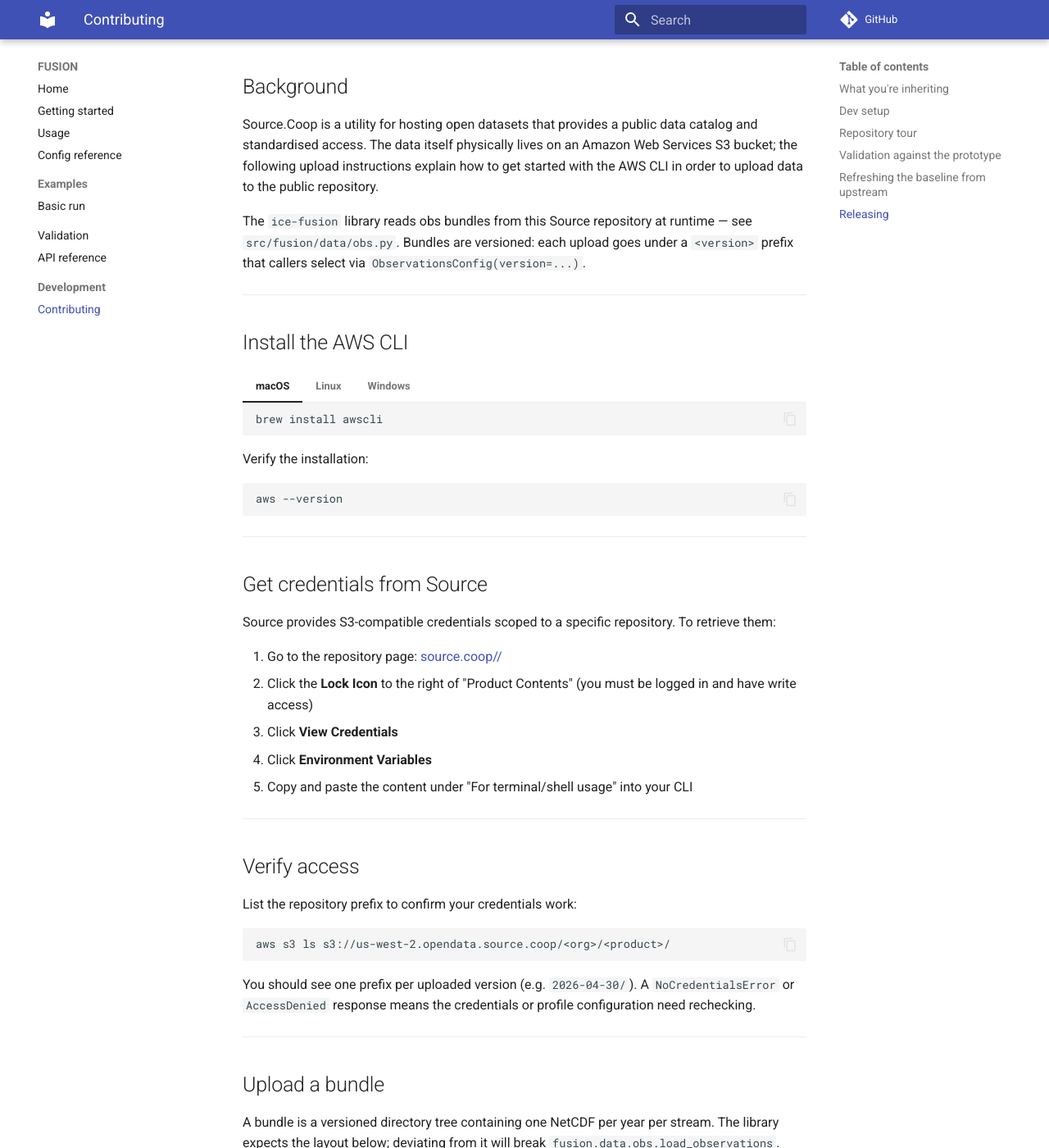
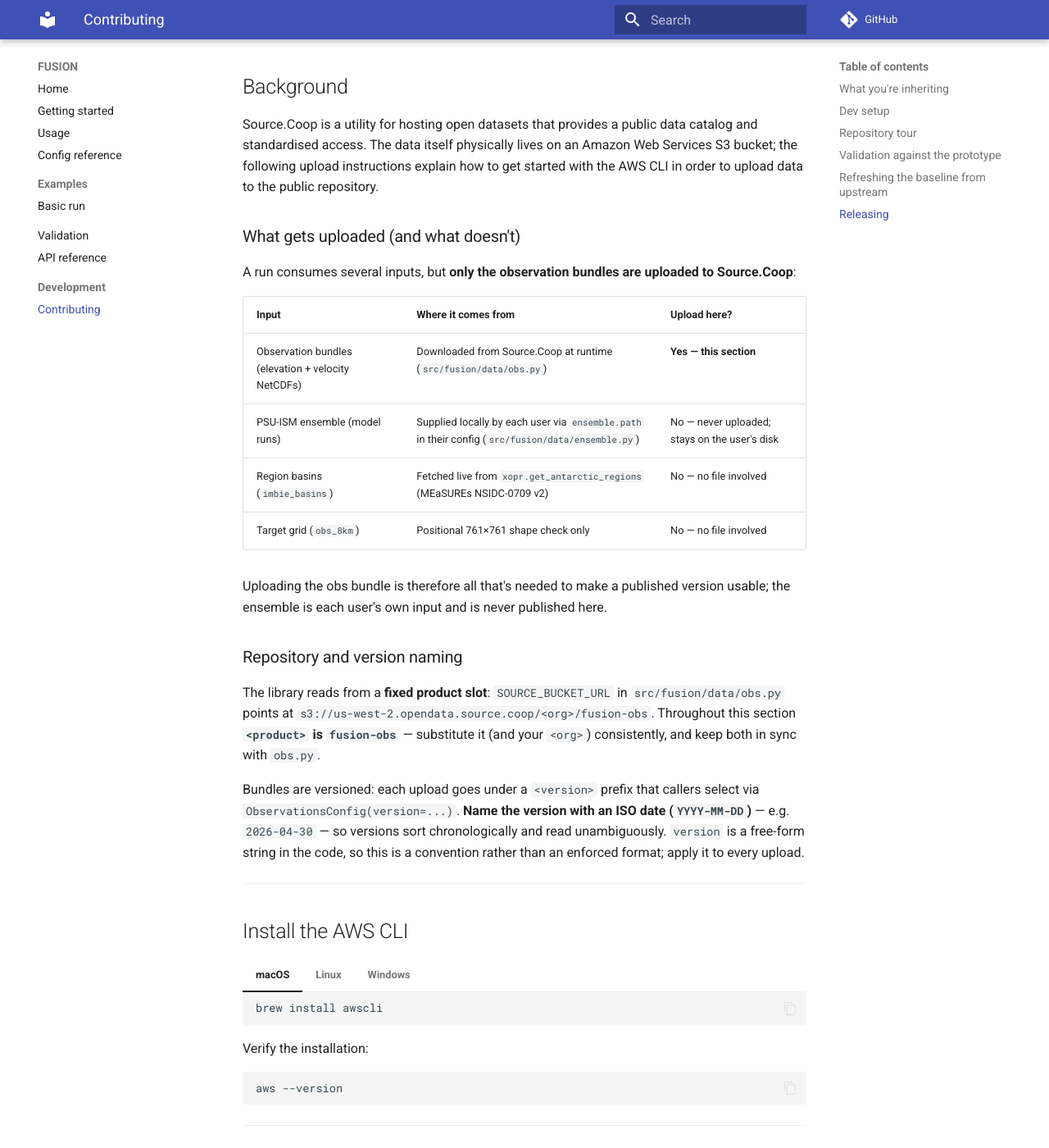
Before and after one commit to developmentseed/ice-fusion, an MkDocs documentation site: the page built from docs/contributing.md, in a window 1280 px wide and 1400 px high, scrolled down 3263 px. Shown: the whole window at 82% size. Built offline with MkDocs 1.6.1 and Material for MkDocs 9.7.7, drawn with Linux system fonts in a browser that asks for light colours; comment, search, counter and statistics services are not loaded; some of the changed text lies outside the part shown.

Commit message:
docs: clarify file locations, obs upload, and input layou

````diff
--- a/docs/contributing.md
+++ b/docs/contributing.md
@@ -105,7 +105,24 @@
 
 Source.Coop is a utility for hosting open datasets that provides a public data catalog and standardised access. The data itself physically lives on an Amazon Web Services S3 bucket; the following upload instructions explain how to get started with the AWS CLI in order to upload data to the public repository.
 
-The `ice-fusion` library reads obs bundles from this Source repository at runtime — see `src/fusion/data/obs.py`. Bundles are versioned: each upload goes under a `<version>` prefix that callers select via `ObservationsConfig(version=...)`.
+### What gets uploaded (and what doesn't)
+
+A run consumes several inputs, but **only the observation bundles are uploaded to Source.Coop**:
+
+| Input | Where it comes from | Upload here? |
+|-------|---------------------|--------------|
+| Observation bundles (elevation + velocity NetCDFs) | Downloaded from Source.Coop at runtime (`src/fusion/data/obs.py`) | **Yes — this section** |
+| PSU-ISM ensemble (model runs) | Supplied locally by each user via `ensemble.path` in their config (`src/fusion/data/ensemble.py`) | No — never uploaded; stays on the user's disk |
+| Region basins (`imbie_basins`) | Fetched live from `xopr.get_antarctic_regions` (MEaSUREs NSIDC-0709 v2) | No — no file involved |
+| Target grid (`obs_8km`) | Positional 761×761 shape check only | No — no file involved |
+
+Uploading the obs bundle is therefore all that's needed to make a published version usable; the ensemble is each user's own input and is never published here.
+
+### Repository and version naming
+
+The library reads from a **fixed product slot**: `SOURCE_BUCKET_URL` in `src/fusion/data/obs.py` points at `s3://us-west-2.opendata.source.coop/<org>/fusion-obs`. Throughout this section **`<product>` is `fusion-obs`** — substitute it (and your `<org>`) consistently, and keep both in sync with `obs.py`.
+
+Bundles are versioned: each upload goes under a `<version>` prefix that callers select via `ObservationsConfig(version=...)`. **Name the version with an ISO date (`YYYY-MM-DD`)** — e.g. `2026-04-30` — so versions sort chronologically and read unambiguously. `version` is a free-form string in the code, so this is a convention rather than an enforced format; apply it to every upload.
 
 ---
 
@@ -163,7 +180,7 @@
 
 ## Upload a bundle
 
-A bundle is a versioned directory tree containing one NetCDF per year per stream. The library expects the layout below; deviating from it will break `fusion.data.obs.load_observations`.
+A bundle is a versioned directory tree containing one NetCDF per year per stream.
 
 ### Bundle layout
 
@@ -179,7 +196,13 @@
         ...
 ```
 
-Year is parsed from the filename (first four-digit run); stream is parsed from the directory name. Variable names must match exactly — the v1 metric references them directly.
+What `fusion.data.obs.load_observations` actually requires — everything else is convention:
+
+- **Stream directories named exactly `elevation/` and `velocity/`.** These names are hardcoded (`obs.py`); the stream is *not* inferred from filenames.
+- **Each file is a `*.nc` whose name contains a four-digit year.** The year is parsed as the first four-digit run in the filename (`elev_antarctica_elevation_2015.nc` → `2015`); the rest of the filename is ignored. The `elev_…` / `vel_…` prefixes shown above are a recommended convention, not a requirement.
+- **The variables inside must be named exactly** `height` and `absolute_elevation_rmse` (elevation) and `VX`, `VY`, `ERRX`, `ERRY` (velocity) — the v1 metric selects them by name, so a mismatch raises `KeyError`.
+
+Keep to the filenames shown for consistency with existing bundles, but only the three rules above are load-bearing.
 
 ### Upload a whole bundle
 
````
Also changed, not shown: docs/getting-started.md (+16 -0 lines), 2 other files.
